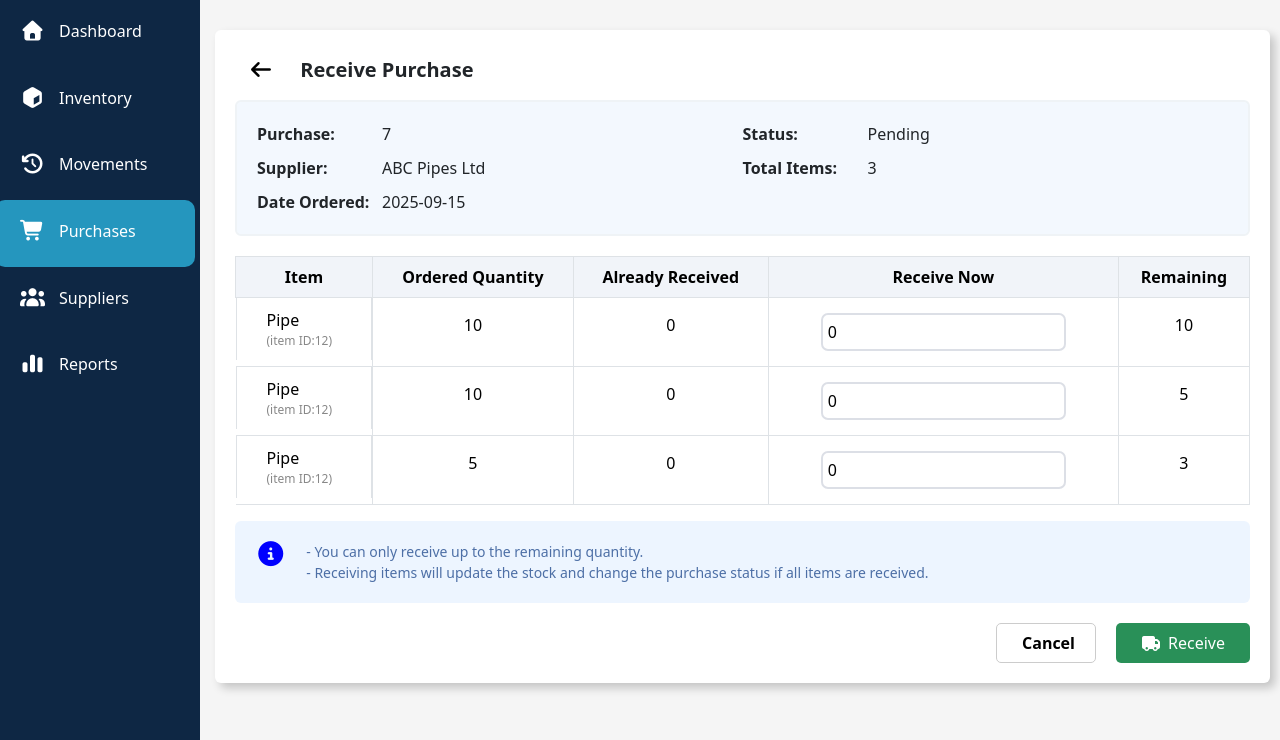
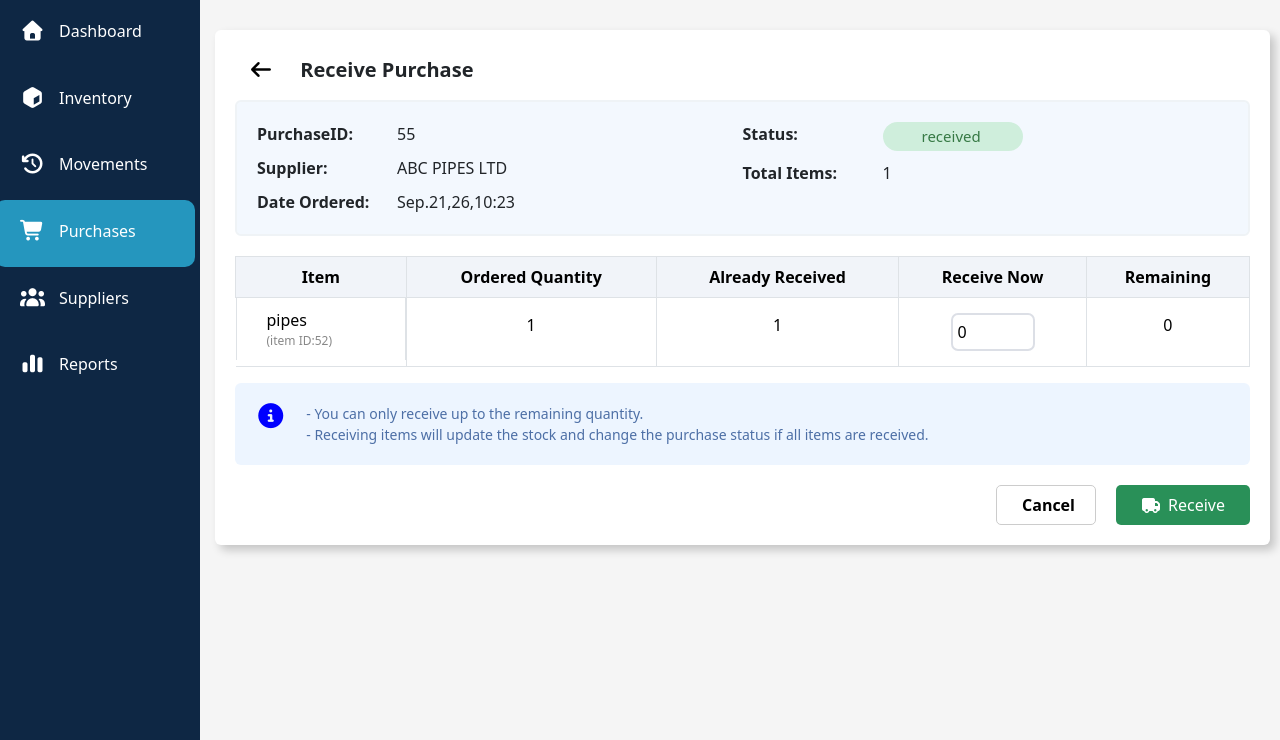
Before and after one commit to MASAWE123/kinyathena-inventory-system, a Django app: page /receive/55 in a window 1280 px wide. Shown: the part 60-800 px from the top of the page. Run offline with Django 4.2, Linux system fonts and the light colour scheme; data comes from the database, SQL or seed files in the repository; both versions use the stored data as it was after the commit.

Commit message:
finished the receivedpage

```diff
--- a/main/templates/main/purchase.html
+++ b/main/templates/main/purchase.html
@@ -478,9 +478,9 @@
           display: inline-block;
           padding: 2px 13px;
           border-radius: 20px;
-          background:rgb(207, 238, 220);;
+          background:rgb(207, 238, 220);
+          color: rgb(54, 121, 68);
           border: 1px solid #b4ebcf;
-          color: rgb(54, 121, 68);
           font-size: 15px;
           font-weight: 600;
      }
--- a/main/templates/main/purchase_receive.html
+++ b/main/templates/main/purchase_receive.html
@@ -58,7 +58,7 @@
     .receivePage_status .secondpart div{
         display: grid;
         grid-template-columns: 1fr 1fr;
-        width: 250px;
+        width: 280px;
     }
     .receivePage_status .firstpart div span:first-child,
     .receivePage_status .secondpart div span:first-child{
@@ -156,6 +156,33 @@
    .cancel_receive_button button i{
      margin-right: 7px;
    }
+   .status_pending{
+          display: inline-flex;
+          padding: 3px 1px 3px 39px;
+          border-radius: 20px;
+          background:rgb(253, 221, 222);
+          color: rgb(220, 80, 77);
+          font-size: 15px;
+          font-weight: 600;
+     }
+   .status_partial{
+          display: inline-flex;
+          padding: 3px 1px 3px 45px;
+          border-radius: 20px;
+          background:rgb(254, 237, 202);
+          color: rgb(199, 116, 43);
+          font-size: 15px;
+          font-weight: 600;
+   }
+   .status_received{
+          display: inline-flex;
+          padding: 3px 1px 3px 39px;
+          border-radius: 20px;
+          background:rgb(207, 238, 220);
+          color: rgb(54, 121, 68);
+          font-size: 15px;
+          font-weight: 600;
+   }
  </style>
 </head>
 <body style="background-color: #f5f5f5;">
@@ -168,31 +195,39 @@
       <div class="firstpart">
 
        <div class="purchase_id">
-        <span>Purchase:</span> <span>7</span>
+        <span>PurchaseID:</span> <span>{{purchase.id}}</span>
        </div>
 
         <div class="supplier">
-        <span>Supplier:</span> <span>ABC Pipes Ltd</span>
+        <span>Supplier:</span> <span>{{purchase.supplier}}</span>
        </div>
         <div class="date_ordered">
-        <span>Date Ordered:</span> <span>2025-09-15</span>
+        <span>Date Ordered:</span> <span>{{purchase.date_ordered |date:"M.d,y,H:i"}}</span>
        </div>
 
       </div>
 
       <div class="secondpart">
         <div class="status">
-        <span>Status:</span> <span>Pending</span>
+        {% if purchase.status == 'pending' %}
+          <span>Status:</span> <span class="status_pending">{{purchase.status}}</span>
+        {% elif purchase.status == 'partial' %}
+           <span>Status:</span> <span class="status_partial">{{purchase.status}}</span>
+        {% else %}
+            <span>Status:</span> <span class="status_received">{{purchase.status}}</span>
+        {% endif %}
        </div>
 
         <div class="total_items">
-        <span>Total Items:</span> <span>3</span>
+        <span>Total Items:</span> <span>{{purchaseItem.count}}</span>
        </div>
 
       </div>
 
 
     </div>
+    <form action="{% url 'receive' purchase.id %}" method="POST">
+        {% csrf_token %}
        <div class="purchase-table">
         <table class="table table-bordered">
         <thead>
@@ -205,46 +240,25 @@
             </tr>
         </thead>
         <tbody>
+         {% for item in purchaseItem %}
             <tr>
             <td scope="row" class="firstrow">
-                <span>Pipe</span>
-                <span>(item ID:12)</span>
+                <span>{{item.item}}</span>
+                <span>(item ID:{{item.id}})</span>
             </td>
-            <td class="table-row">10</td>
-            <td class="table-row">0</td>
+            <td class="table-row">{{item.quantity_ordered}}</td>
+            <td class="table-row">{{item.quantity_received}}</td>
             <td class="table-row">
-                <span><input type="number" value="0" min="0"></span>
+                <span><input type="number" value="0" name="receive_{{item.id}}" min="0" max="{{item.remaining}}"></span>
             </td>
-            <td class="table-row">10</td>
+            <td class="table-row">{{item.remaining}}</td>
             </tr>
-             <tr>
-            <td scope="row" class="firstrow">
-                <span>Pipe</span>
-                <span>(item ID:12)</span>
-            </td>
-            <td class="table-row">10</td>
-            <td class="table-row">0</td>
-            <td class="table-row">
-                <span><input type="number" value="0" min="0"></span>
-            </td>
-            <td class="table-row">5</td>
-            </tr>
-             <tr>
-            <td scope="row" class="firstrow">
-                <span>Pipe</span>
-                <span>(item ID:12)</span>
-            </td>
-            <td class="table-row">5</td>
-            <td class="table-row">0</td>
-            <td class="table-row">
-                <span><input type="number" value="0" min="0"></span>
-            </td>
-            <td class="table-row">3</td>
-            </tr>
+        {% endfor %}
 
         </tbody>
         </table>
        </div>
+
       <div class="note">
         <div>
             <i class="fa-solid fa-circle-info"></i>
@@ -260,6 +274,7 @@
             <i class="fa-solid fa-truck"></i>Receive
         </button>
       </div>
+    </form>
  </main>
 
 {% endblock content %}
--- a/main/views.py
+++ b/main/views.py
@@ -110,10 +110,7 @@ def receive(request,purchase_id):
       stock.quantity += int(quantity_received)
       stock.save()
 
-      stockin = StockIn.objects.create(
-        item=item.item.strip(),
-        quantity = int(quantity_received)
-      )
+
       StockMovements.objects.create(
               item=item.item,
               quantity = int(quantity_received),
```
Also changed, not shown: db.sqlite3. Lines whose indentation alone changed are shown as unchanged.
